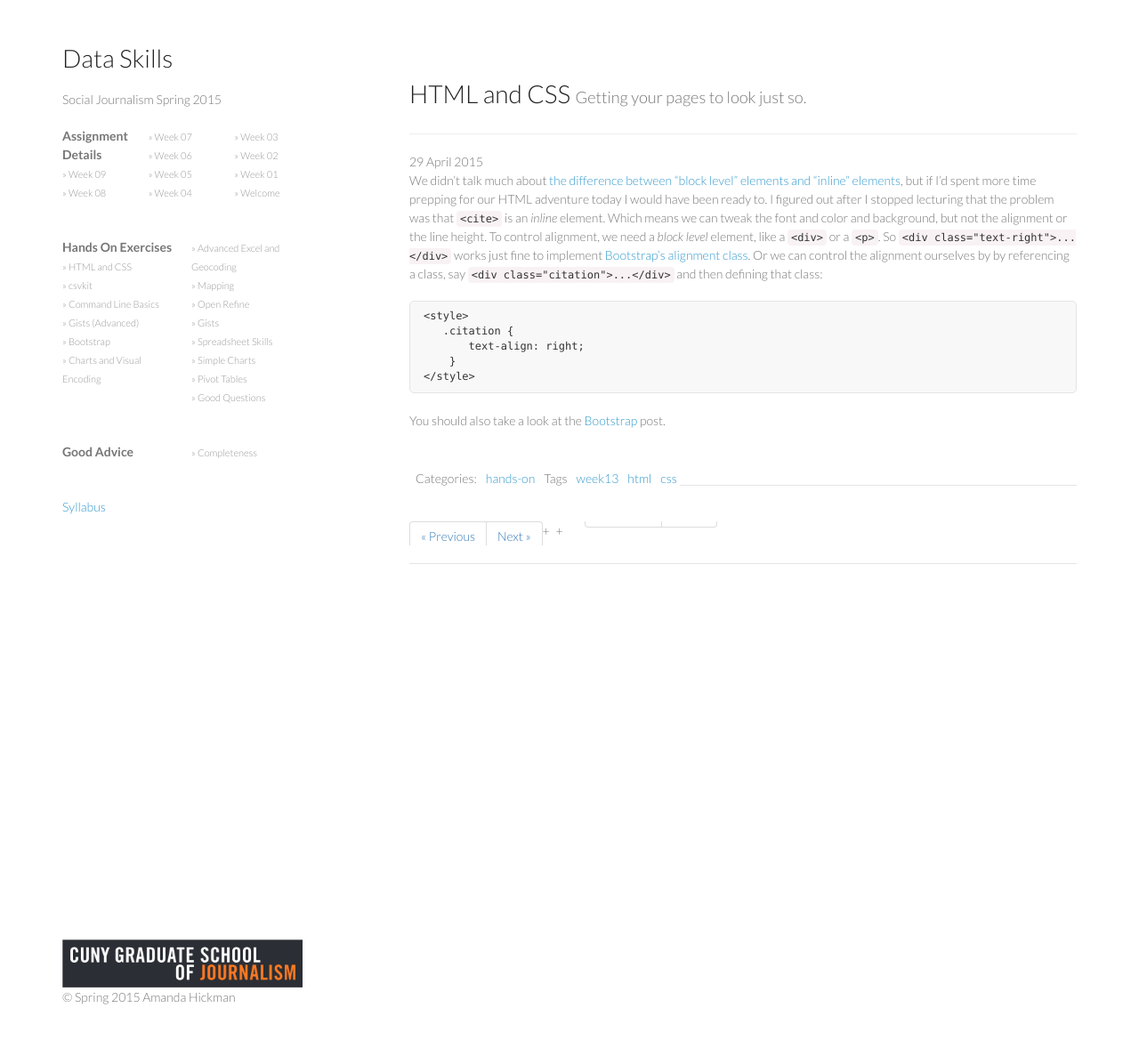
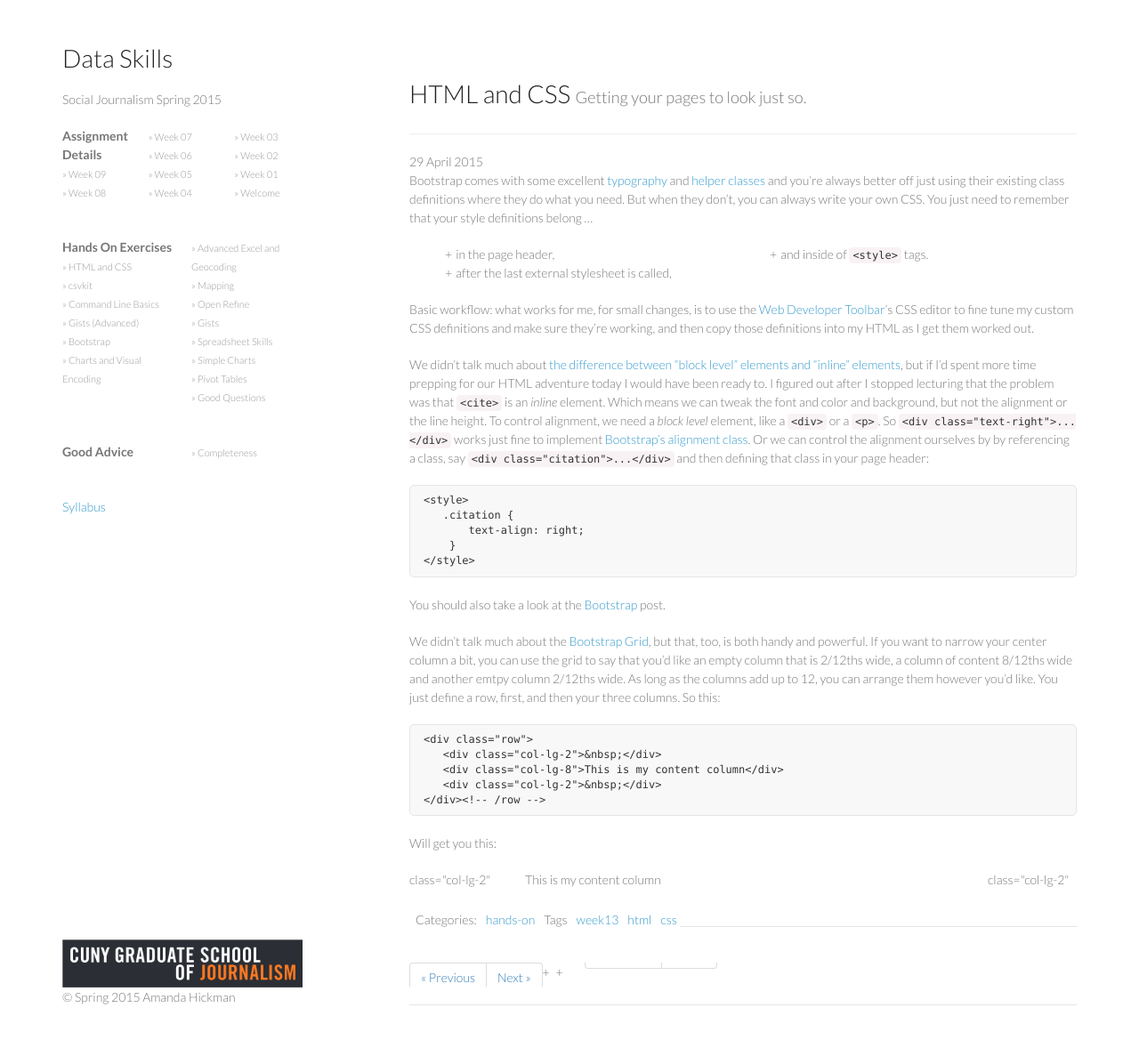
Before and after one commit to amandabee/CUNY-data-skills, a Jekyll site: the page built from _posts/2015-04-29-html.md, in a window 1280 px wide and 1201 px high. Shown: the top 1169 px of the window at 89% size. Built offline with Jekyll 4.4.1, drawn with Linux system fonts in a browser that asks for light colours; nearby versions of some CDN libraries.

Commit message:
Update 2015-04-29-html.md

````diff
--- a/_posts/2015-04-29-html.md
+++ b/_posts/2015-04-29-html.md
@@ -6,7 +6,14 @@ tagline   : Getting your pages to look just so.
 tags      : [week13, html, css]
 ---
 
-We didn't talk much about [the difference between "block level" elements and "inline" elements](http://www.impressivewebs.com/difference-block-inline-css/), but if I'd spent more time prepping for our HTML adventure today I would have been ready to. I figured out after I stopped lecturing that the problem was that `<cite>` is an *inline* element. Which means we can tweak the font and color and background, but not the alignment or the line height. To control alignment, we need a *block level* element, like a `<div>` or a `<p>`. So `<div class="text-right">...</div>` works just fine to implement [Bootstrap's alignment class](http://getbootstrap.com/css/#type-alignment). Or we can control the alignment ourselves by by referencing a class, say `<div class="citation">...</div>` and then defining that class:
+Bootstrap comes with some excellent [typography](http://getbootstrap.com/css/#type) and [helper classes](http://getbootstrap.com/css/#helper-classes) and you're always better off just using their existing class definitions where they do what you need. But when they don't, you can always write your own CSS. You just need to remember that your style definitions belong ...
++ in the page header,
++ after the last external stylesheet is called,
++ and inside of `<style>` tags.
+
+Basic workflow: what works for me, for small changes, is to use the [Web Developer Toolbar](http://chrispederick.com/work/web-developer/)'s CSS editor to fine tune my custom CSS definitions and make sure they're working, and then copy those definitions into my HTML as I get them worked out.
+
+We didn't talk much about [the difference between "block level" elements and "inline" elements](http://www.impressivewebs.com/difference-block-inline-css/), but if I'd spent more time prepping for our HTML adventure today I would have been ready to. I figured out after I stopped lecturing that the problem was that `<cite>` is an *inline* element. Which means we can tweak the font and color and background, but not the alignment or the line height. To control alignment, we need a *block level* element, like a `<div>` or a `<p>`. So `<div class="text-right">...</div>` works just fine to implement [Bootstrap's alignment class](http://getbootstrap.com/css/#type-alignment). Or we can control the alignment ourselves by by referencing a class, say `<div class="citation">...</div>` and then defining that class in your page header:
 
 ```css
 <style>
@@ -17,3 +24,20 @@ We didn't talk much about [the difference between "block level" elements and "in
 ```
 
 You should also take a look at the [Bootstrap](git_and_bootstrap.html) post.
+
+We didn't talk much about the [Bootstrap Grid](http://getbootstrap.com/css/#grid), but that, too, is both handy and powerful. If you want to narrow your center column a bit, you can use the grid to say that you'd like an empty column that is 2/12ths wide, a column of content 8/12ths wide and another emtpy column 2/12ths wide. As long as the columns add up to 12, you can arrange them however you'd like. You just define a row, first, and then your three columns. So this:
+
+```html
+<div class="row">
+   <div class="col-lg-2">&nbsp;</div>
+   <div class="col-lg-8">This is my content column</div>
+   <div class="col-lg-2">&nbsp;</div>
+</div><!-- /row -->
+```
+Will get you this:
+
+<div class="row">
+   <div class="col-lg-2">class="col-lg-2"</div>
+   <div class="col-lg-8">This is my content column</div>
+   <div class="col-lg-2">class="col-lg-2"</div>
+</div><!-- /row -->
````
